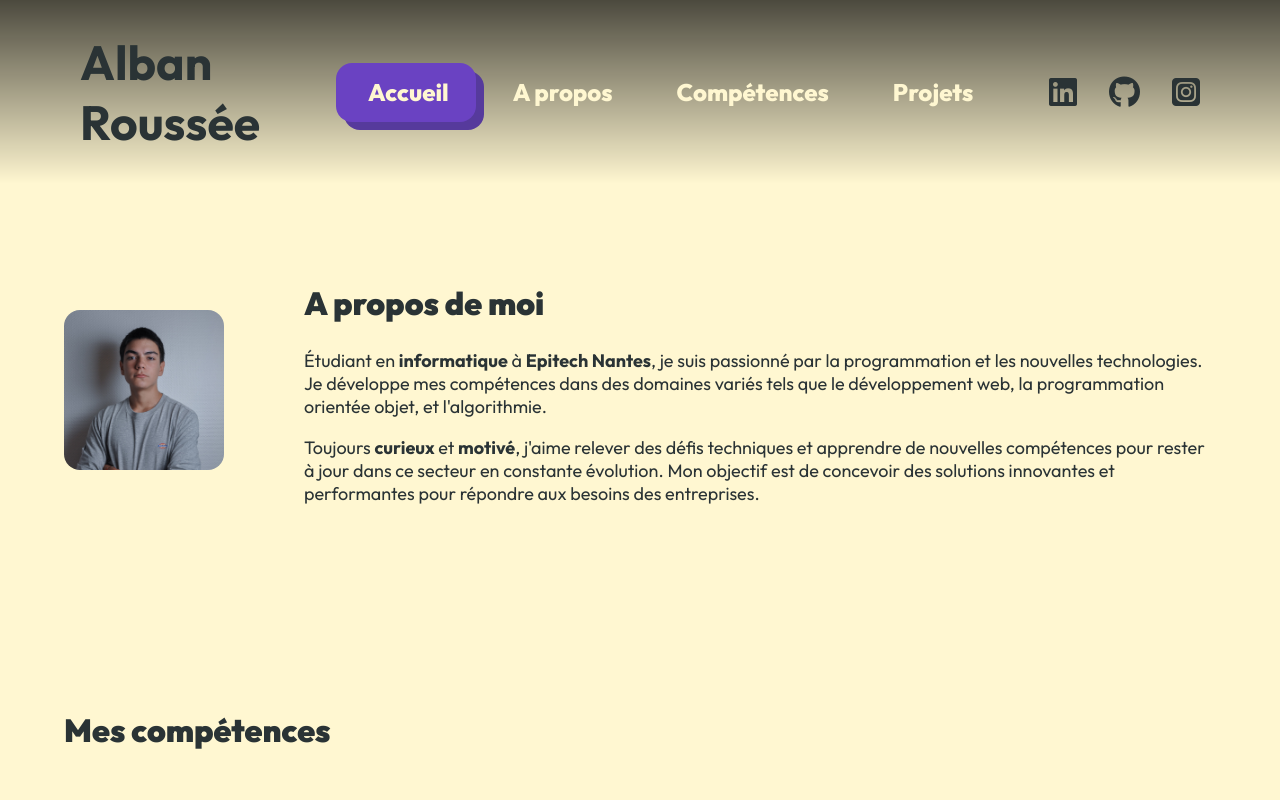
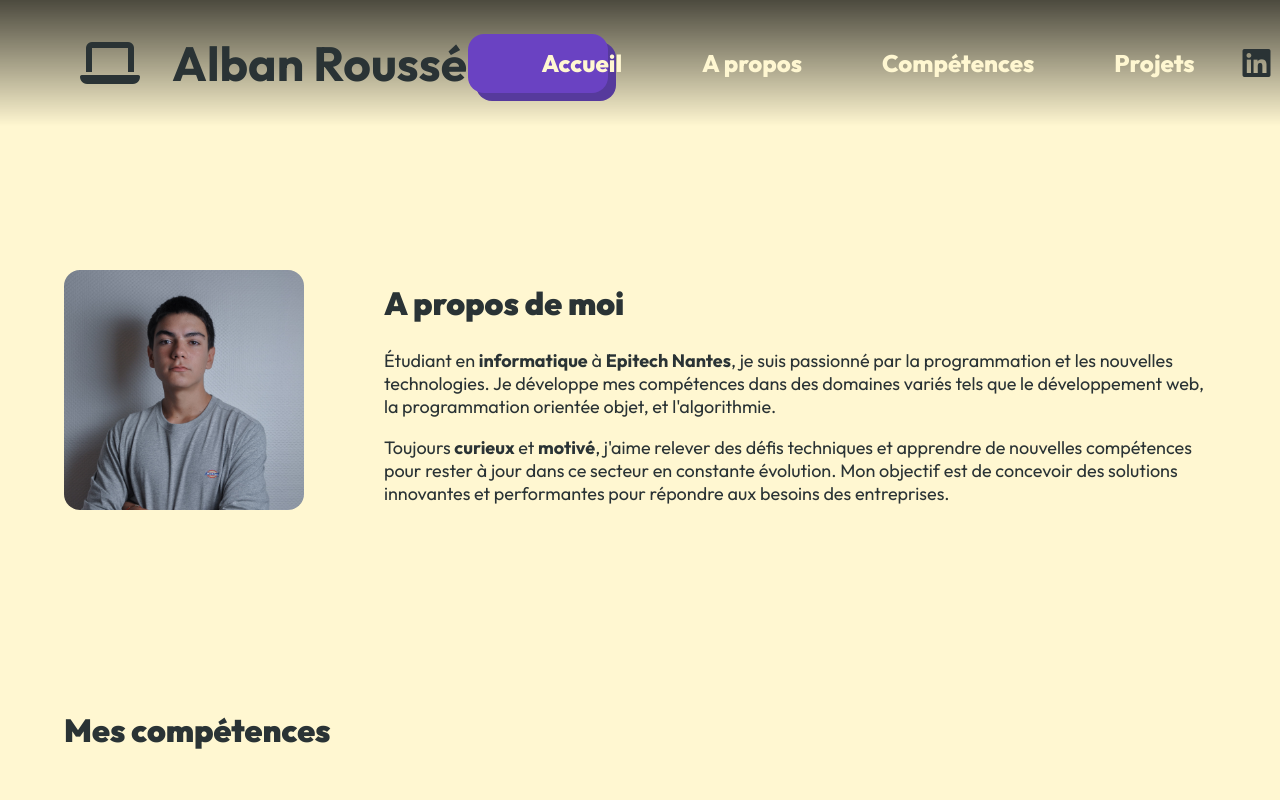
Before and after one commit to albanrss/portfolio, a React (Vite) app: page / in a window 1280 px wide. Shown: the top 800 px of the page. Built offline with nearby package versions, Linux system fonts and the light colour scheme.

Commit message:
[ADD] Temporary icon and fix header disposition

```diff
--- a/index.html
+++ b/index.html
@@ -4,6 +4,7 @@
     <meta charset="UTF-8" />
     <meta name="viewport" content="width=device-width, initial-scale=1.0" />
     <title>Alban Roussée</title>
+    <link rel="icon" href="/laptop-solid.svg">
     <link rel="preconnect" href="https://fonts.googleapis.com">
     <link rel="preconnect" href="https://fonts.gstatic.com" crossorigin>
     <link href="https://fonts.googleapis.com/css2?family=Outfit:wght@100..900&display=swap" rel="stylesheet">
--- a/src/Body.css
+++ b/src/Body.css
@@ -24,7 +24,7 @@
 }
 
 #profile_picture {
-    height: 20vh;
+    height: 30vh;
     border-radius: 16px;
 }
 
--- a/src/Header.css
+++ b/src/Header.css
@@ -21,7 +21,6 @@
 
 #logo {
     height: 100%;
-    width: 25%;
     padding-left: 3rem;
     display: flex;
     justify-content: start;
@@ -32,18 +31,23 @@
     text-decoration: none;
     font-size: x-large;
     font-weight: 800;
+    display: flex;
+    justify-content: center;
+    align-items: center;
+    gap: 2rem;
 }
 
 h1 {
     margin: 0;
+    white-space: nowrap;
 }
 
 #pages {
     height: 100%;
-    width: 50%;
     display: flex;
-    justify-content: space-around;
+    justify-content: space-between;
     align-items: center;
+    gap: 1rem;
 }
 
 #page_anchor_container {
@@ -73,7 +77,6 @@ h1 {
 
 #social {
     height: 100%;
-    width: 25%;
     padding-right: 3rem;
     display: flex;
     justify-content: end;
--- a/src/Header.jsx
+++ b/src/Header.jsx
@@ -61,6 +61,7 @@ function Header() {
         <div className="main_header_container">
           <div id="logo">
             <a className="logo_anchor" href="/">
+              <span className="fa-solid fa-laptop fa-2x"></span>
               <h1>Alban Roussée</h1>
             </a>
           </div>
```
Also changed, not shown: public/laptop-solid.svg (added).
